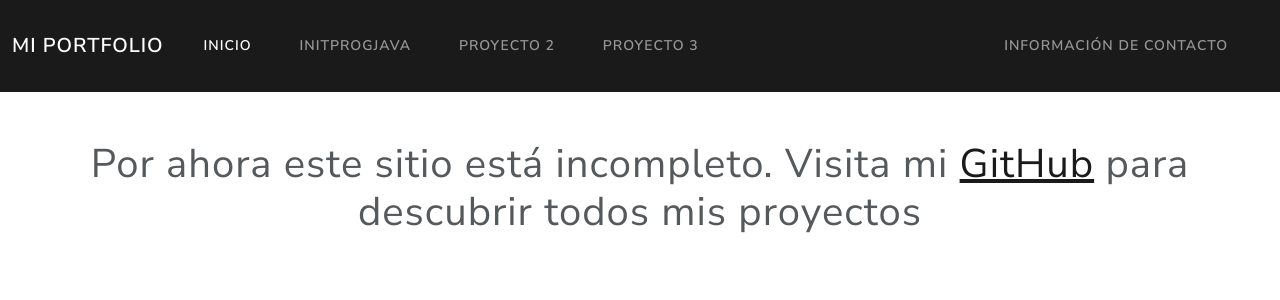
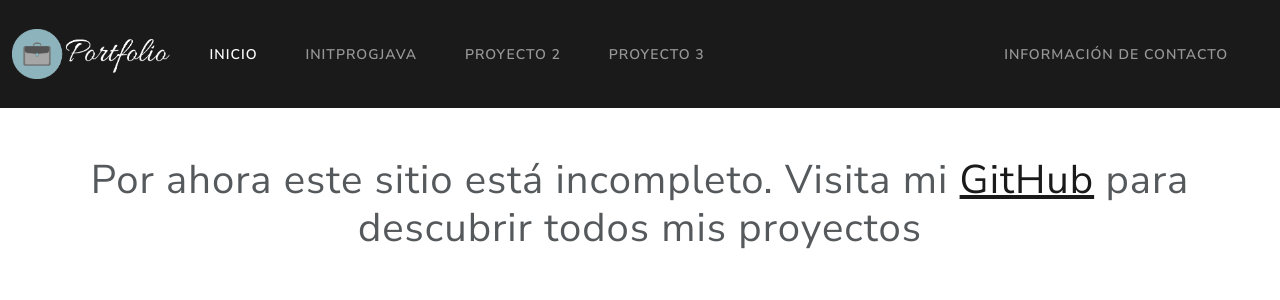
Before and after one commit to srequenafiliu/srequenafiliu.github.io, an Angular app: page /inicio in a window 1280 px wide. Shown: the top 300 px of the page. Built offline with nearby package versions, Linux system fonts and the light colour scheme.

Commit message:
Add logo

```diff
--- a/src/app/navbar/navbar.component.css
+++ b/src/app/navbar/navbar.component.css
@@ -0,0 +1,3 @@
+.navbar-brand img {
+  height: 50px;
+}
--- a/src/app/navbar/navbar.component.html
+++ b/src/app/navbar/navbar.component.html
@@ -1,6 +1,6 @@
 <nav class="navbar navbar-expand-lg navbar-dark bg-primary">
   <div class="container-fluid">
-    <a class="navbar-brand" [routerLink]="['/inicio']">{{title}}</a>
+    <a class="navbar-brand" [routerLink]="['/inicio']"><img alt="Logo del portfolio" src="../../assets/logo.png"></a>
     <button class="navbar-toggler" type="button" data-bs-toggle="collapse" data-bs-target="#navbarWeb" aria-controls="navbarWeb" aria-expanded="false" aria-label="Toggle navigation">
       <span class="navbar-toggler-icon"></span>
     </button>
```
Also changed, not shown: src/assets/logo.png (added), 4 other files (tests, documents, lock files or other folders).
